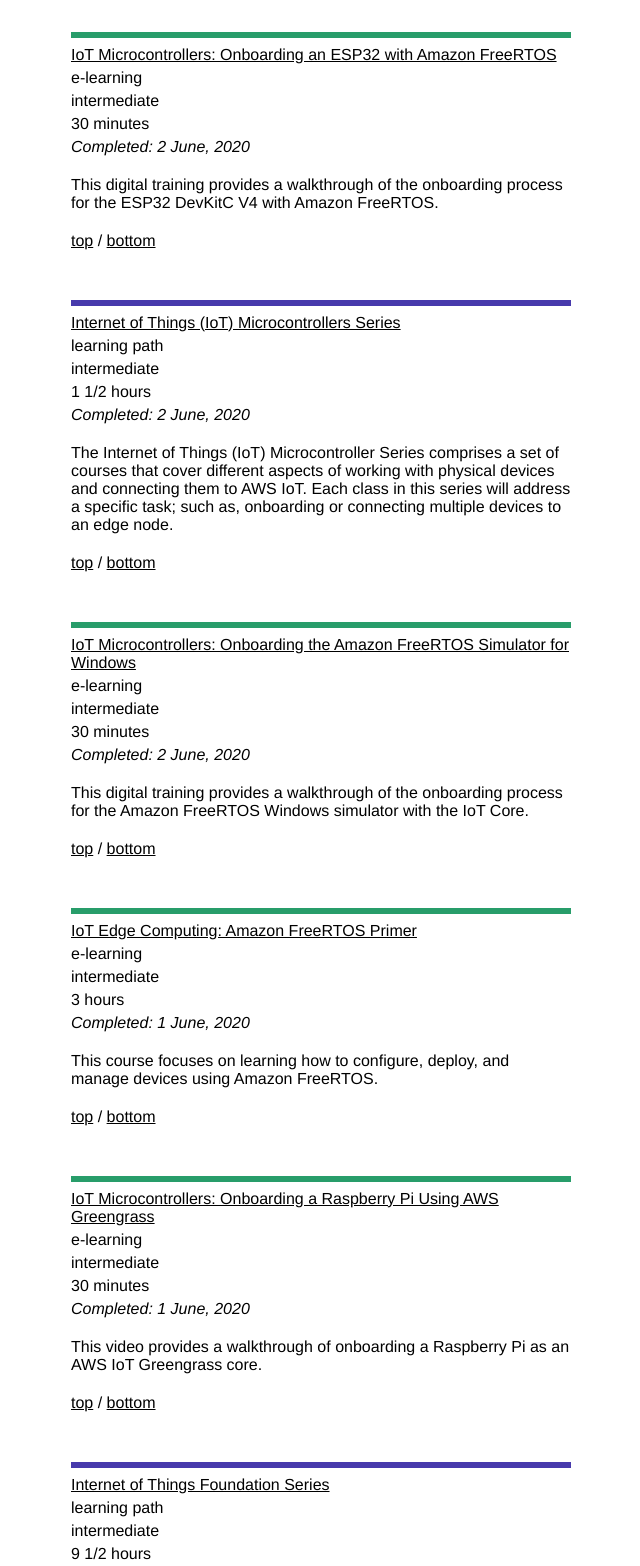
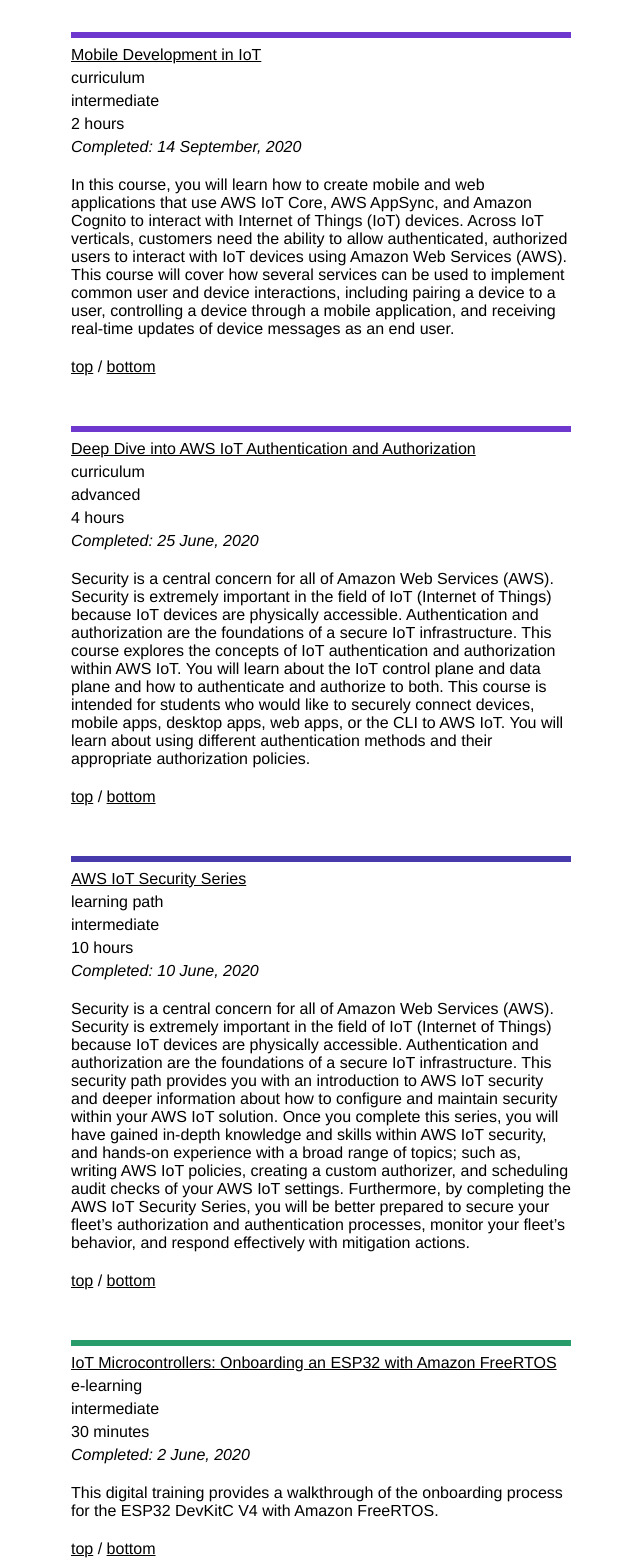
Before and after one commit to alpiepho/pup-learning-aws, a plain HTML site: page index.html in a window 1280 px wide. Shown: the part 260-1826 px from the top of the page, without its empty margins (319-959 px from the left). Drawn offline with Linux system fonts and the light colour scheme.

Commit message:
Automated deployment: Tue Sep 15 01:12:34 UTC 2020 21654ee0c0fda672235be9ca3b82ec8c38d5c7a6

```diff
--- a/index.html
+++ b/index.html
@@ -35,9 +35,57 @@
       site to gather the list of courses I have taken.
       </p>
       </div>
-      <br/><p>Totals - Course: 33, Time: 50h 10m</p><br/>
+      <br/><p>Totals - Course: 36, Time: 66h 10m</p><br/>
 
       <ul>
+            <li>
+              <hr class="hr_curriculum">
+              <ul>
+                <li>
+                  <a target="_blank" href="https://www.aws.training/Details/Curriculum?id=38138">
+                    Mobile Development in IoT
+                  </a>                  </li>
+                <li class="type">curriculum</li>
+                <li class="level">intermediate</li>
+                <li class="duration">2 hours</li>
+                <li class="completed"><i>Completed: 14 September, 2020</i></li>
+                <li class="description">In this course, you will learn how to create mobile and web applications that use AWS IoT Core, AWS AppSync, and Amazon Cognito to interact with Internet of Things (IoT) devices. Across IoT verticals, customers need the ability to allow authenticated, authorized users to interact with IoT devices using Amazon Web Services (AWS). This course will cover how several services can be used to implement common user and device interactions, including pairing a device to a user, controlling a device through a mobile application, and receiving real-time updates of device messages as an end user.</li>
+                <li class="topbottom"><a href="#top">top</a> / <a href="#bottom">bottom</a></li>
+              </ul>
+            </li>
+            <li>
+              <hr class="hr_curriculum">
+              <ul>
+                <li>
+                  <a target="_blank" href="https://www.aws.training/Details/Curriculum?id=42335">
+                    Deep Dive into AWS IoT Authentication and Authorization
+                  </a>                  </li>
+                <li class="type">curriculum</li>
+                <li class="level">advanced</li>
+                <li class="duration">4 hours</li>
+                <li class="completed"><i>Completed: 25 June, 2020</i></li>
+                <li class="description">Security is a central concern for all of Amazon Web Services (AWS). Security is extremely important in the field of IoT (Internet of Things) because IoT devices are physically accessible. Authentication and authorization are the foundations of a secure IoT infrastructure.
+This course explores the concepts of IoT authentication and authorization within AWS IoT. You will learn about the IoT control plane and data plane and how to authenticate and authorize to both. This course is intended for students who would like to securely connect devices, mobile apps, desktop apps, web apps, or the CLI to AWS IoT. You will learn about using different authentication methods and their appropriate authorization policies.</li>
+                <li class="topbottom"><a href="#top">top</a> / <a href="#bottom">bottom</a></li>
+              </ul>
+            </li>
+            <li>
+              <hr class="hr_learning_path">
+              <ul>
+                <li>
+                  <a target="_blank" href="https://www.aws.training/Details/Curriculum?id=43468">
+                    AWS IoT Security Series
+                  </a>                  </li>
+                <li class="type">learning path</li>
+                <li class="level">intermediate</li>
+                <li class="duration">10 hours</li>
+                <li class="completed"><i>Completed: 10 June, 2020</i></li>
+                <li class="description">Security is a central concern for all of Amazon Web Services (AWS). Security is extremely important in the field of IoT (Internet of Things) because IoT devices are physically accessible. Authentication and authorization are the foundations of a secure IoT infrastructure.
+This security path provides you with an introduction to AWS IoT security and deeper information about how to configure and maintain security within your AWS IoT solution.
+Once you complete this series, you will have gained in-depth knowledge and skills within AWS IoT security, and hands-on experience with a broad range of topics; such as, writing AWS IoT policies, creating a custom authorizer, and scheduling audit checks of your AWS IoT settings. Furthermore, by completing the AWS IoT Security Series, you will be better prepared to secure your fleet’s authorization and authentication processes, monitor your fleet’s behavior, and respond effectively with mitigation actions.</li>
+                <li class="topbottom"><a href="#top">top</a> / <a href="#bottom">bottom</a></li>
+              </ul>
+            </li>
             <li>
               <hr class="hr_e_learning">
               <ul>
```
